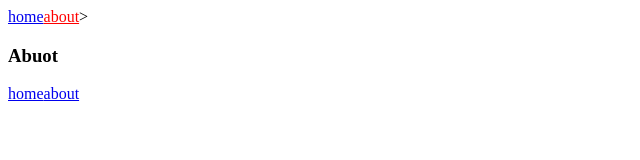
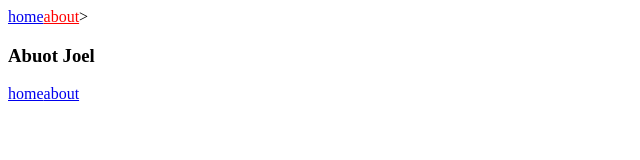
Before and after one commit to zhaoou/react_todolist, a React (Create React App) app: page /about in a window 1280 px wide. Shown: the top 160 px of the page, without its empty margins (0-640 px from the left). Built offline with nearby package versions, Linux system fonts and the light colour scheme.

Commit message:
added render route

```diff
--- a/src/Routes.js
+++ b/src/Routes.js
@@ -4,7 +4,7 @@ import Todos from "./todos/Todos";
 import TodoDetails from "./todos/TodoDetails";
 
 
-let About = () => (<h3> Abuot </h3>);
+let About = (props) => (<h3> Abuot {props.name}</h3>);
 let NotFound = () => (<h3> Dis dint find  </h3>);
 
 let Links = () => (
@@ -42,12 +42,10 @@ class Routes extends Component {
             <div>
                 <NavLinks/>
                 <Switch>
-                    <Route path="/about" component={About} />
+                    <Route path="/about"  render={ (props) => <About {...props} name={"Joel"} /> } />
                     <Route exact path="/" component={Todos} />
                     <Route path="/todo/:id" component={TodoDetails} />
-
                     <Route path="/:page" component={NotFound} />
-
                 </Switch>
                 <Links/>
             </div>
```
